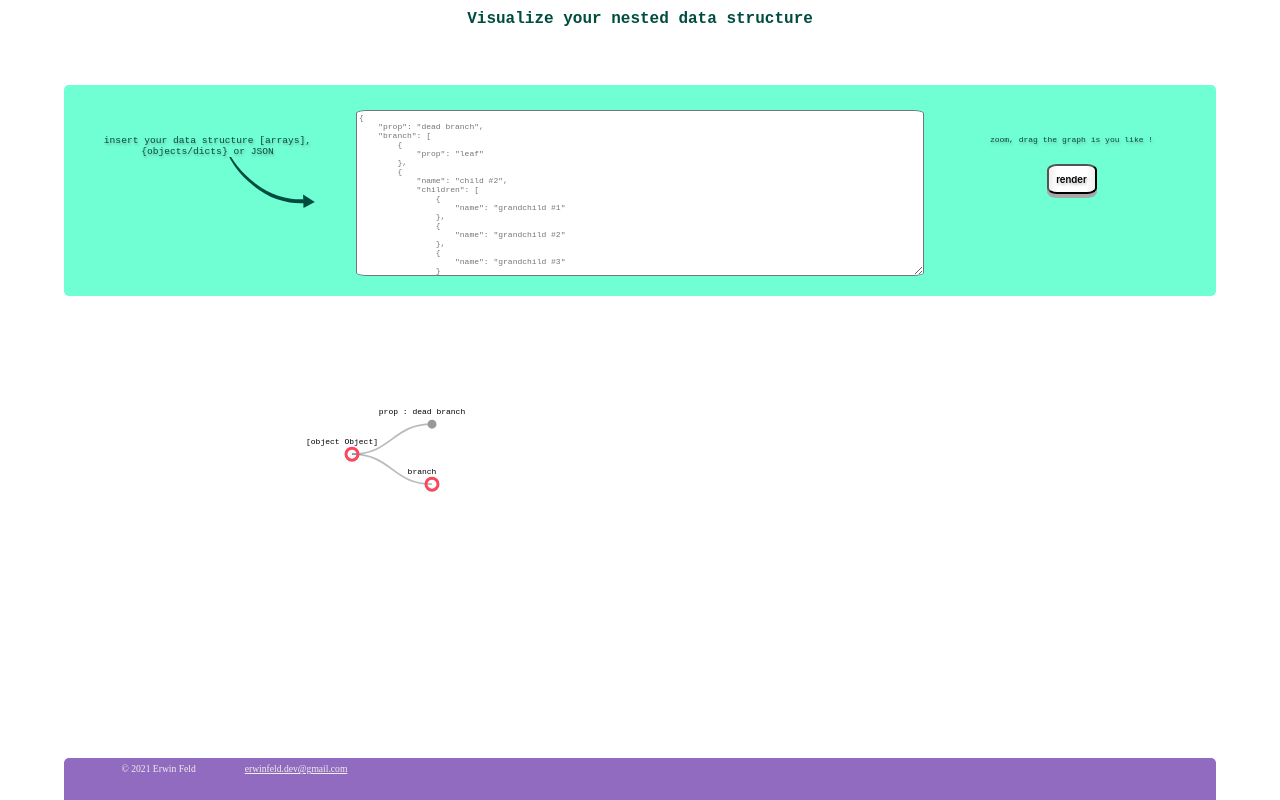
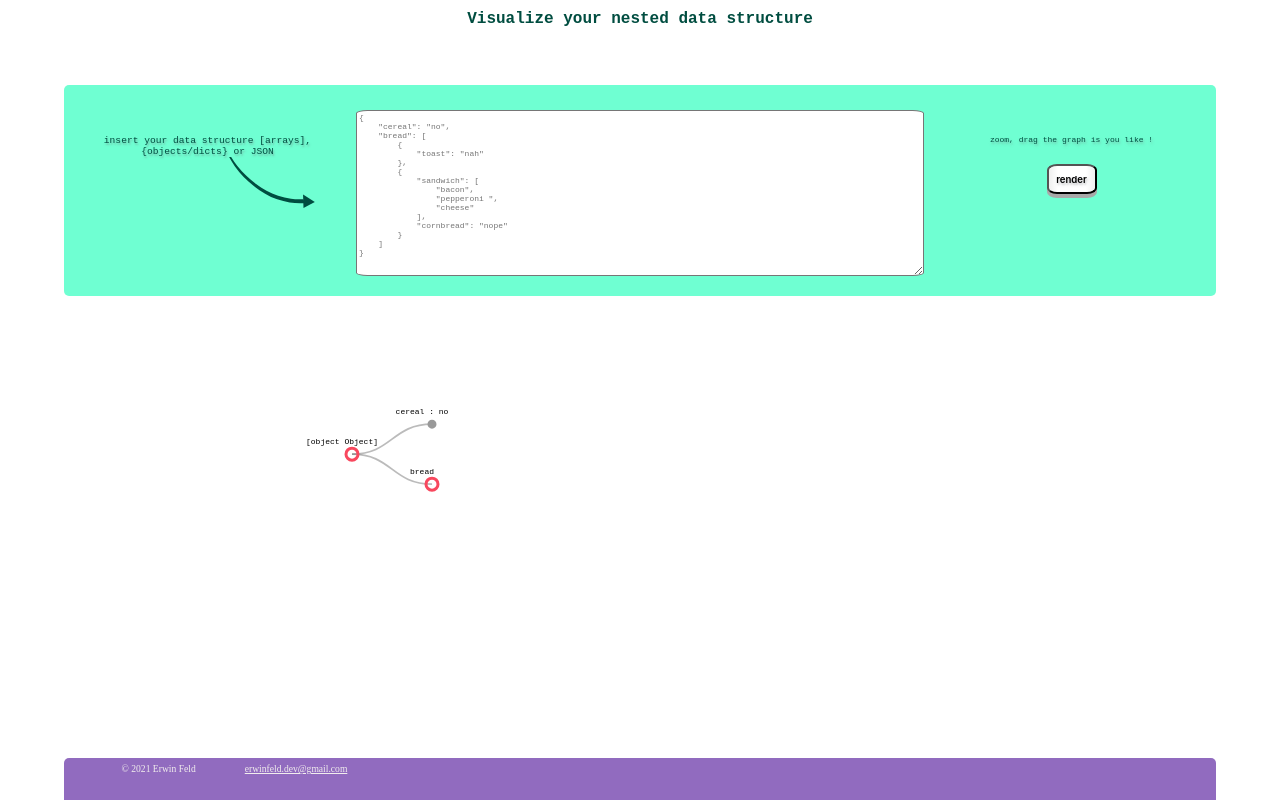
Before and after one commit to Erwin-Feld/visualize-hirarchical-data, a Vue app: page / in a window 1280 px wide. Built offline with nearby package versions, Linux system fonts and the light colour scheme.

Commit message:
changed example Data to simple to understand

```diff
--- a/src/App.vue
+++ b/src/App.vue
@@ -30,16 +30,15 @@ export default {
   data() {
     return {
       graphData: {
-        prop: "dead branch",
-        branch: [
-          { prop: "leaf" },
+        cereal: "no",
+        bread: [
+          { toast: "nah" },
           {
-            name: "child #2",
-            children: [
-              { name: "grandchild #1" },
-              { name: "grandchild #2" },
-              { name: "grandchild #3" },
+
+            sandwich: [
+             "bacon", "pepperoni ", "cheese"
             ],
+            cornbread: "nope",
           },
         ],
       },
```
